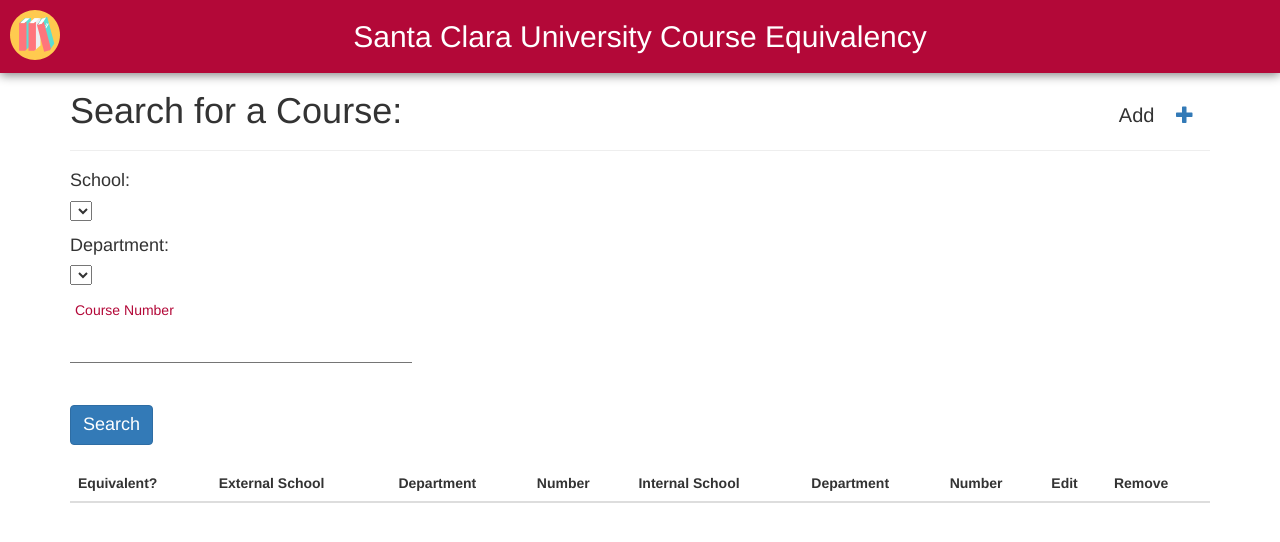
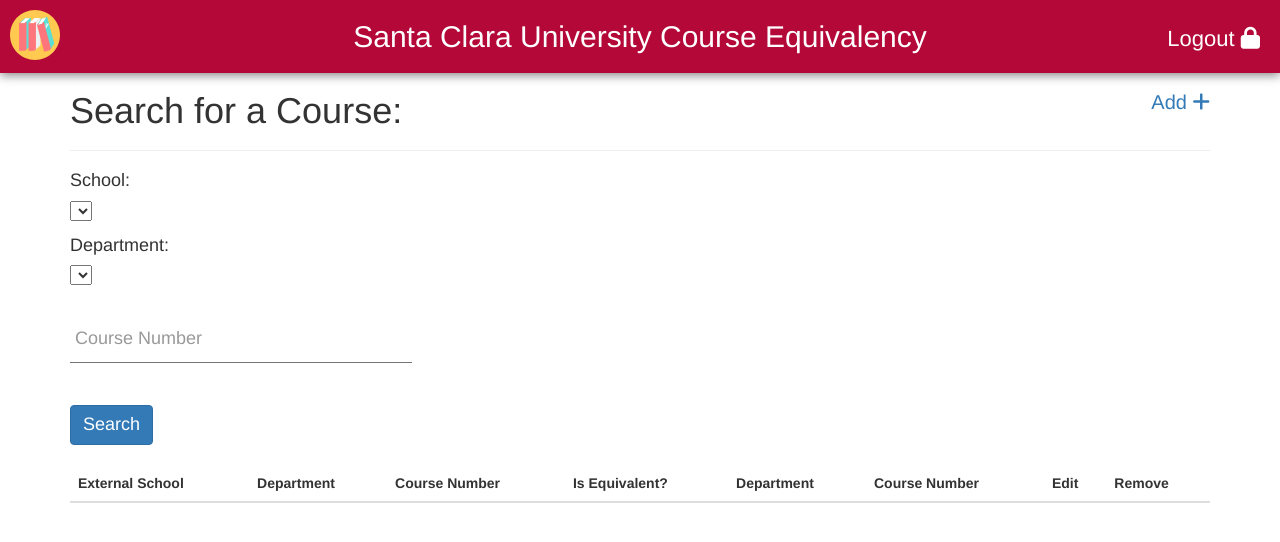
Before and after one commit to kvelcich/Course_Equivalency, a PHP site: page /Application/search.html in a window 1280 px wide. Shown: the top 542 px of the page. Run offline with PHP 8.4, Linux system fonts and the light colour scheme; data that the repository does not hold is empty; some libraries are stand-ins or nearby versions.

Commit message:
js table changes

```diff
--- a/Application/assets/miscStyles.css
+++ b/Application/assets/miscStyles.css
@@ -20,6 +20,18 @@ body {
   height: 50px;
   width: auto;
   margin: 10px;
+} #title a {
+    float: right;
+    margin-top: -50px;
+    padding-bottom: 10px;
+    margin-right: 20px;
+    font-size: 22px;
+    color: white;
+}
+
+.logout {
+    background: whitesmoke;
+    width: auto;
 }
 
 .container{
@@ -90,7 +102,7 @@ input:focus ~ .bar:before, input:focus ~ .bar:after {
     width:50%;
 }
 
-@-webkit-keyframes inputHighlighter {
+/*@-webkit-keyframes inputHighlighter {
 	from {
         background: #b30838;
     } to {
@@ -113,7 +125,7 @@ input:focus ~ .bar:before, input:focus ~ .bar:after {
         width:0;
         background: transparent;
     }
-}
+}*/
 
 #add_button{
     width: auto;
--- a/Application/script/search.js
+++ b/Application/script/search.js
@@ -115,7 +115,19 @@ function createTable(equivalencies){
     var internalId = obj.id_internal;
 
     var row = table.insertRow(i);
-    var equivalency = row.insertCell(0);
+
+    var externalSchool = row.insertCell(0);
+    externalSchool.innerHTML = obj.school_external;
+
+    var externalDept = row.insertCell(1);
+    externalDept.innerHTML = obj.department_external;
+
+    var externalCourseNum = row.insertCell(2);
+    externalCourseNum.innerHTML = obj.number_external;
+
+    // var internalSchool = row.insertCell(4);
+    // internalSchool.innerHTML = obj.school_internal;
+    var equivalency = row.insertCell(3);
     var icon_true = document.createElement('span');
     icon_true.setAttribute('class', 'glyphicon glyphicon-ok');
     var icon_false = document.createElement('span');
@@ -127,25 +139,13 @@ function createTable(equivalencies){
     else
         equivalency.appendChild(icon_false);
 
-    var externalSchool = row.insertCell(1);
-    externalSchool.innerHTML = obj.school_external;
-
-    var externalDept = row.insertCell(2);
-    externalDept.innerHTML = obj.department_external;
-
-    var externalCourseNum = row.insertCell(3);
-    externalCourseNum.innerHTML = obj.number_external;
-
-    var internalSchool = row.insertCell(4);
-    internalSchool.innerHTML = obj.school_internal;
-
-    var internalDept = row.insertCell(5);
+    var internalDept = row.insertCell(4);
     internalDept.innerHTML = obj.department_internal;
 
-    var internalCourseNum = row.insertCell(6);
+    var internalCourseNum = row.insertCell(5);
     internalCourseNum.innerHTML = obj.number_internal;
 
-    var edit_option = row.insertCell(7);
+    var edit_option = row.insertCell(6);
     var editLink = document.createElement('a');
     var editLinkText = document.createTextNode('Edit');
     editLink.setAttribute('href', '#');
@@ -155,7 +155,7 @@ function createTable(equivalencies){
     editLink.appendChild(editLinkText);
     edit_option.appendChild(editLink);
 
-    var remove_option = row.insertCell(8);
+    var remove_option = row.insertCell(7);
     var removeLink = document.createElement('a');
     var removeLinkText = document.createTextNode('Remove');
     removeLink.setAttribute('href', '#');
--- a/Application/search.html
+++ b/Application/search.html
@@ -16,6 +16,11 @@
   <div id="title">
     <img src="assets/img/library.svg">
     <h2>Santa Clara University Course Equivalency</h2>
+    <div class="logout">
+        <a href="login.html">Logout
+        <i class="fa fa-lock" aria-hidden="true"></i>
+        </a>
+    </div>
   </div>
   <div class="container">
 
@@ -23,8 +28,9 @@
       <h1>
         <span>Search for a Course:</span>
         <div class="btn-toolbar pull-right" style="font-size: 20px;">
-        <span>Add</span>
-        <a href="add.html" class="glyphicon glyphicon-plus btn-lg" title="Add an equivalency"></a>
+        <a href="add.html">Add
+            <i class="fa fa-plus" aria-hidden="true"></i>
+        </a>
         </div>
       </h1>
     </div>
@@ -45,7 +51,7 @@
 
     <div class="form-group" style="padding-top: 16px;">
       <div class="group">
-        <input id="number_select" type="number"></input>
+        <input id="number_select" type="number" required></input>
         <span class="bar"></span>
         <label>Course Number</label>
       </div>
@@ -58,13 +64,14 @@
       <table id="resultsTable" class="table">
         <thead>
           <tr>
-            <th>Equivalent?</th>
+            <!-- <th>Equivalent?</th> -->
             <th>External School</th>
             <th>Department</th>
-            <th>Number</th>
-            <th>Internal School</th>
+            <th>Course Number</th>
+            <th>Is Equivalent?</th>
+            <!-- <th>Internal School</th> -->
             <th>Department</th>
-            <th>Number</th>
+            <th>Course Number</th>
             <th>Edit</th>
             <th>Remove</th>
           </tr>
```
Also changed, not shown: Application/add.html (+6 -1 lines), Application/edit.html (+10 -3 lines).
